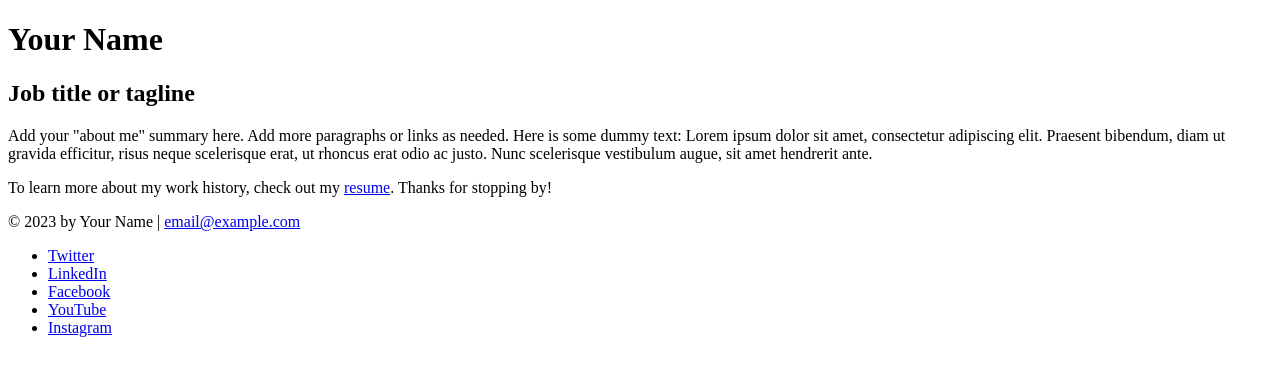
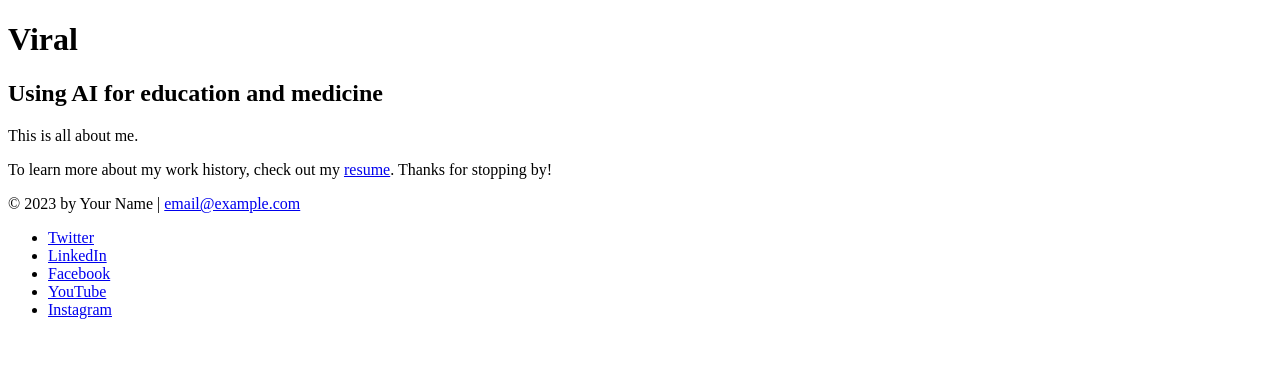
Before and after one commit to innitman/css2023, a plain HTML site: page live-project/index.html in a window 1280 px wide. Drawn offline with Linux system fonts and the light colour scheme.

Commit message:
customised html

```diff
--- a/live-project/index.html
+++ b/live-project/index.html
@@ -3,14 +3,14 @@
   <head>
     <meta charset="UTF-8">
     <meta name="viewport" content="width=device-width, initial-scale=1">
-    <title>Add a relevant page title</title>
+    <title>Viral in a nutshell</title>
   </head>
   <body>
     <!-- //  INTRO  // -->
     <header>
       <!-- Start content edits below this line. -->
-      <h1>Your Name</h1>
-      <h2>Job title or tagline</h2>
+      <h1>Viral</h1>
+      <h2>Using AI for education and medicine</h2>
 
       <!-- End content edits here. -->
     </header>
@@ -18,7 +18,7 @@
     <!-- //  ABOUT ME  // -->
     <main>
       <!-- Start content edits below this line. -->
-      <p>Add your "about me" summary here. Add more paragraphs or links as needed. Here is some dummy text: Lorem ipsum dolor sit amet, consectetur adipiscing elit. Praesent bibendum, diam ut gravida efficitur, risus neque scelerisque erat, ut rhoncus erat odio ac justo. Nunc scelerisque vestibulum augue, sit amet hendrerit ante.</p>
+      <p>This is all about me.</p>
       <p>To learn more about my work history, check out my <a href="resume.html"> resume</a>. Thanks for stopping by!</p>
 
       <!-- End content edits here. -->
```
Also changed, not shown: live-project/resume.html (+4 -5 lines).
